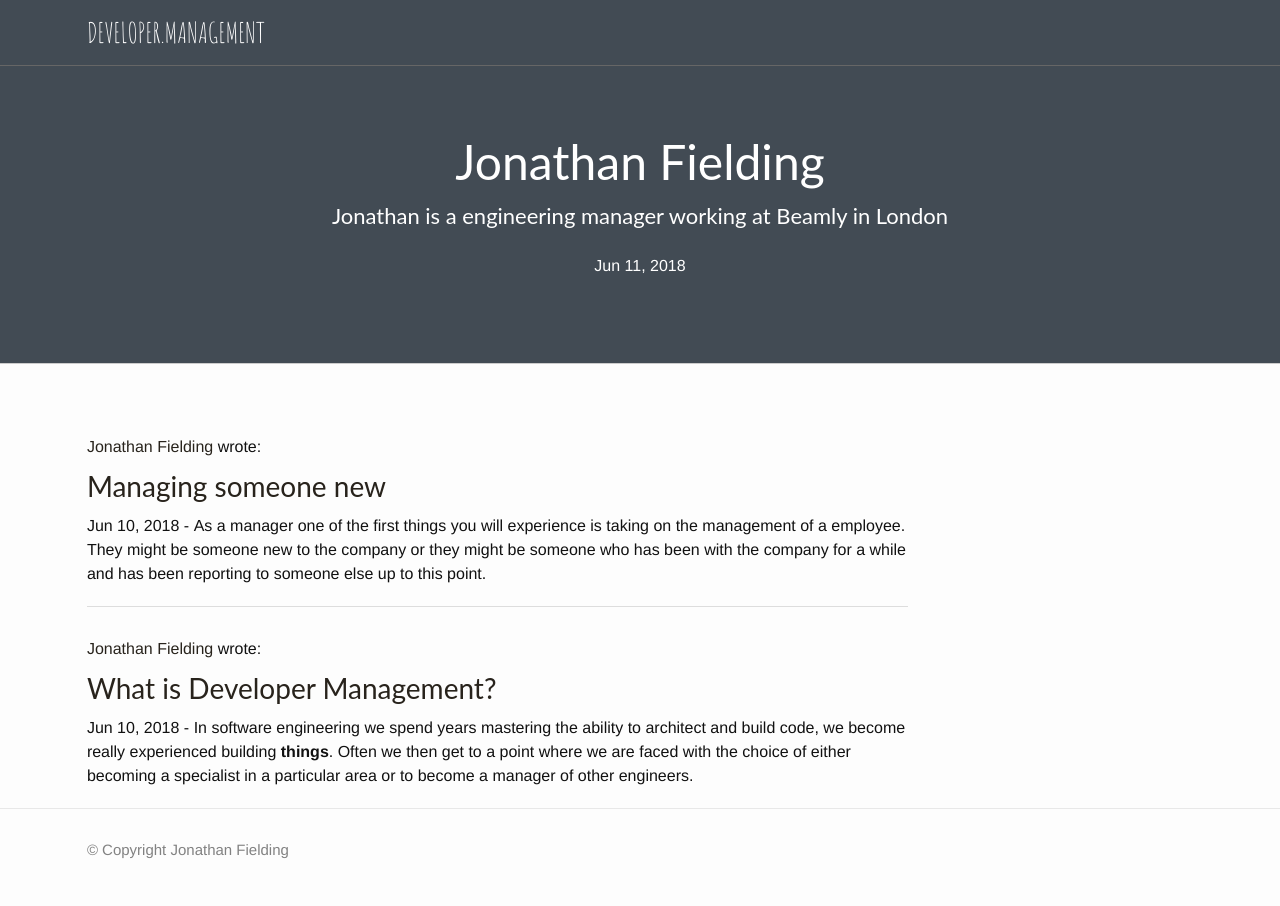
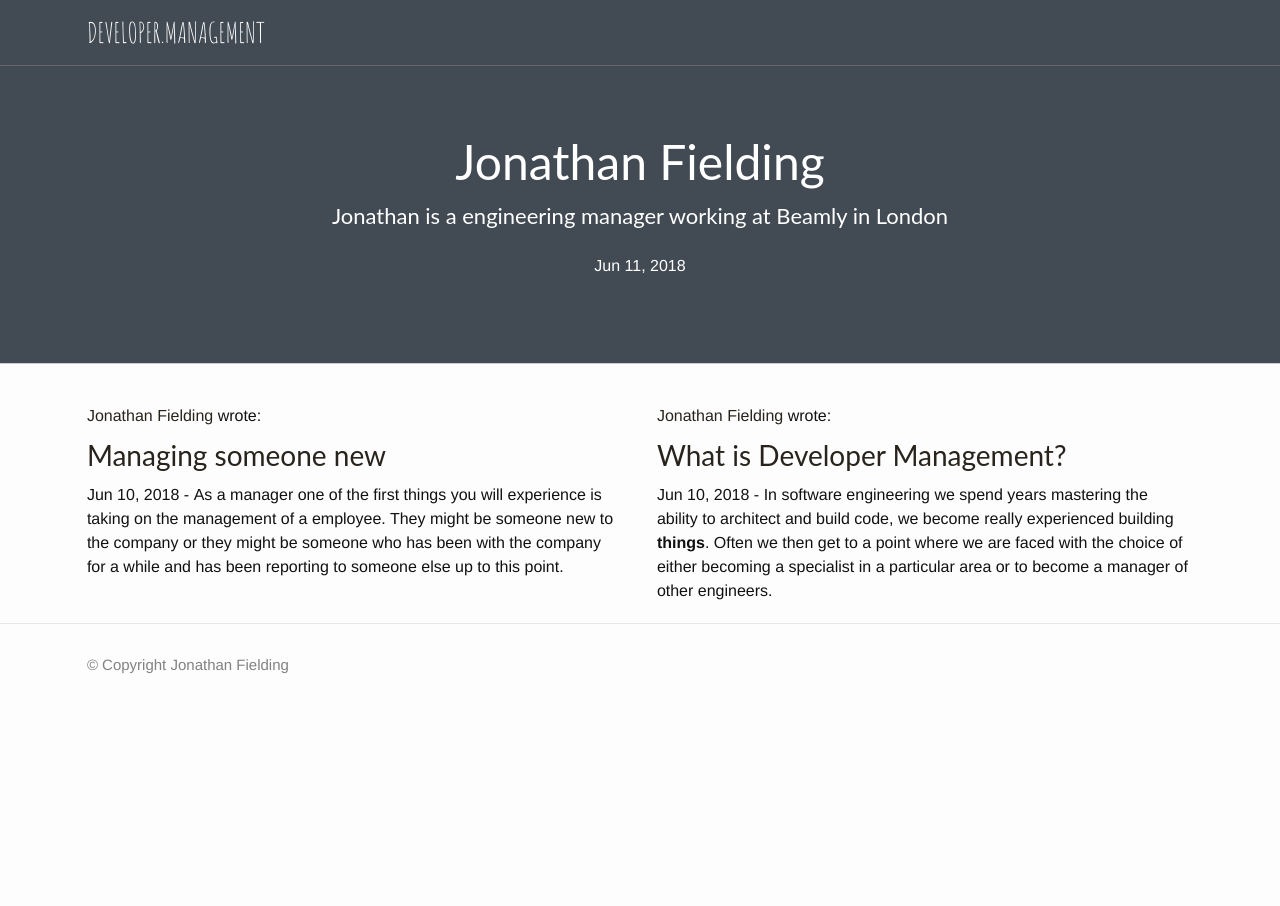
Before and after one commit to jonathan-fielding/developer.management, a Jekyll site: the page built from _authors/jonathan-fielding.md, in a window 1280 px wide. Built offline with Jekyll 4.4.1, drawn with Linux system fonts in a browser that asks for light colours.

Commit message:
refactor of post view

```diff
--- a/_layouts/author.html
+++ b/_layouts/author.html
@@ -21,36 +21,24 @@ bodyclass: post
     </div>
   </header>
 
-  <div class="post-content" itemprop="articleBody">
-    <div class="container">
-
-      <div class="row">
-        <div class="col-xs-12 col-lg-8 col-lg-offset-2">
-          {{ content }}
-        </div>
-
-
-      </div>
-    </div>
-  </div>
-
 </section>
 
 
 
 <div class="container margin-top-30">
   <div class="home row">
-      <div class="content col-lg-9">
+      <div class="content col-lg-12">
           <ul class="post-list">
-              {% for post in site.posts %}
               <li class="post-list__item">
                   <div class="row">
-                      <div class="col-lg-12">
+                    {% for post in site.posts %}
+                      <div class="col-lg-6">
                         {% include post.html %}
                       </div>
+
+                    {% endfor %}
                   </div>
               </li>
-              {% endfor %}
           </ul>
       </div>
 
```
